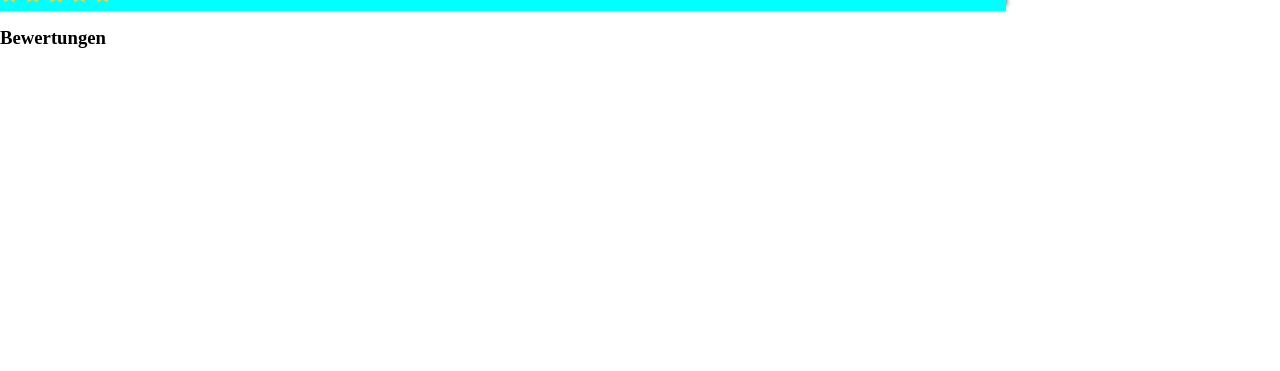
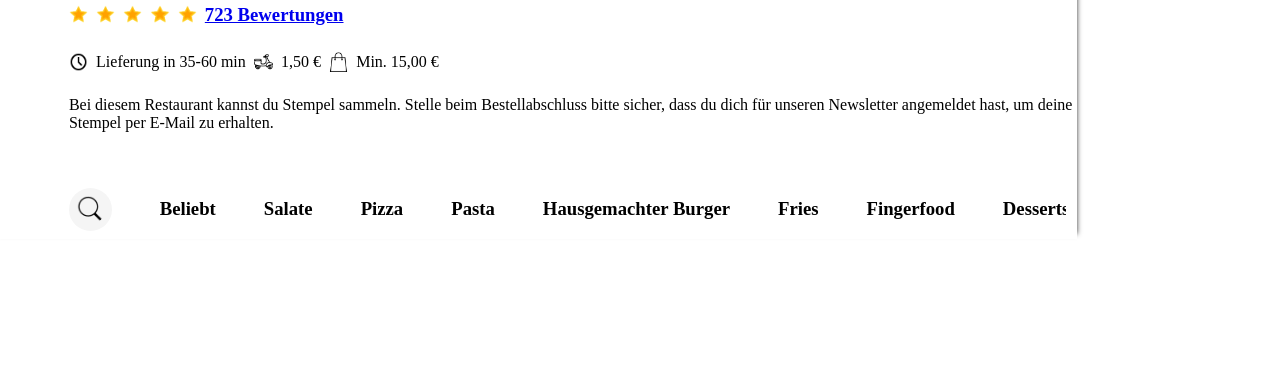
Before and after one commit to ChristianBockshorn/LieferClone24, a plain HTML site: page index.html in a window 1280 px wide. Shown: the part 429-800 px from the top of the page. Drawn offline with Linux system fonts and the light colour scheme.

Commit message:
scrollbar

```diff
--- a/index.html
+++ b/index.html
@@ -5,7 +5,7 @@
     <meta charset="UTF-8">
     <meta http-equiv="X-UA-Compatible" content="IE=edge">
     <meta name="viewport" content="width=device-width, initial-scale=1.0">
-    <title>LieferClone24</title>
+    <title>LieferClone24 - Chris' Kitchen</title>
     <link rel="icon" type="icon" href="icon/food-delivery.png">
 
     <script src="script.js"></script>
@@ -73,7 +73,7 @@
 
                     </div>
                     <div class="info-container-header">
-                        <h2>Chris Kitchen</h2>
+                        <h2>Chris' Kitchen</h2>
                         <div class="info-container-header-icon">
                             <img src="icon/info.png">
                             <img src="icon/like.png">
@@ -85,12 +85,34 @@
                         <img src="icon/star.png">
                         <img src="icon/star.png">
                         <img src="icon/star.png">
-                        <h3>Bewertungen</h3>
 
+                        <h3><a href="#">723 Bewertungen</a></h3>
+                    </div>
+                    <div class="info-container-delivery-details">
+                        <img src="icon/clock.png">Lieferung in 35-60 min
+                        <img src="icon/bike.png">1,50 €
+                        <img src="icon/bag.png">Min. 15,00 €
+                    </div>
+                    <div class="info-container-description">
+                        <p>Bei diesem Restaurant kannst du Stempel sammeln. Stelle beim Bestellabschluss bitte sicher,
+                            dass du dich für unseren Newsletter angemeldet hast, um deine Stempel per E-Mail zu
+                            erhalten.</p>
+                    </div>
+                    <div class="info-container-selection">
+                        <img src="icon/search.png">
+                        <h3><a href="#">Beliebt</a></h3>
+                        <h3><a href="#">Salate</a></h3>
+                        <h3><a href="#">Pizza </a></h3>
+                        <h3><a href="#">Pasta</a></h3>
+                        <h3><a href="#">Hausgemachter Burger</a></h3>
+                        <h3><a href="#">Fries</a></h3>
+                        <h3><a href="#">Fingerfood</a></h3>
+                        <h3><a href="#">Desserts</a></h3>
+                        <h3><a href="#">Soucen</a></h3>
+                        <h3><a href="#">Alkoholfreie Getränke</a></h3>
+                        <img src="icon/arrow-right.png">
 
                     </div>
-                    <div class="info-container-description"></div>
-                    <div class="info-container-selection"></div>
                 </div>
             </section>
             <section></section>
--- a/style.css
+++ b/style.css
@@ -6,9 +6,9 @@ body {
     margin: 0;
 }
 
-.flex-column{
-display: flex;
-flex-direction: column;
+.flex-column {
+    display: flex;
+    flex-direction: column;
 }
 
 
@@ -212,7 +212,7 @@ header {
 
 }
 
-.main-content-left{
+.main-content-left {
     width: 85%;
     display: flex;
     flex-direction: column;
@@ -221,22 +221,21 @@ header {
 }
 
 
-.main-content-left img{
+.main-content-left img {
     width: 100%;
     height: 16rem;
     object-fit: cover;
 }
 
-.main-info-container{
-    background-color: aqua;
-    height: 100px;
+.main-info-container {
+    background-color: white;
     width: 100%;
     position: relative;
     display: flex;
     flex-direction: column;
 }
 
-.info-container-logo{
+.info-container-logo {
     width: 5.2rem;
     height: 5.2rem;
     position: absolute;
@@ -247,6 +246,7 @@ header {
     display: flex;
     align-items: center;
     justify-content: center;
+    border: 1px solid grey;
 }
 
 .info-container-logo img {
@@ -259,31 +259,102 @@ header {
     margin-top: 2rem;
     font-size: 1.5rem;
     margin-left: 5rem;
+    margin-right: 0.5rem;
     display: flex;
     justify-content: space-between;
     align-items: center;
 }
 
-h2{
+h2 {
     margin-block-start: 0;
     margin-block-end: 0;
 }
 
-.info-container-header-icon img{
+.info-container-header-icon img {
     width: 1.8rem;
     height: 1.8rem;
     object-fit: contain;
+    cursor: pointer;
 }
 
-.info-container-review img{
+.info-container-review {
+    display: flex;
+    align-items: center;
+    gap: 0.5rem;
+    margin-left: 5rem;
+
+
+}
+
+.info-container-review img {
     width: 1.2rem;
     height: 1.2rem;
     object-fit: contain;
 }
 
+.info-container-delivery-details{
+    display: flex;
+    align-items: center;
+    gap: 0.5rem;
+    margin-left: 5rem;
+    margin-top: 0.5rem;
 
 
-aside{
+}
+
+.info-container-delivery-details img{
+    width: 1.2rem;
+    height: 1.2rem;
+    object-fit: contain;
+}
+
+.info-container-description{
+    margin-left: 5rem;
+    margin-top: 0.5rem;
+}
+
+.info-container-selection {
+    margin-left: 5rem;
+    margin-top: 2rem;
+    margin-right: 0.7rem;
+    overflow: auto;
+    column-gap: 48px;
+    display: flex;
+    align-items: center;
+    flex:1;
+    white-space: nowrap;
+
+
+
+
+}
+
+.info-container-selection img{
+    width: 1.8rem;
+    height: 1.8rem;
+    object-fit: contain;
+    background-color: whitesmoke;
+    border-radius: 100%;
+    padding: 7px;
+}
+
+.info-container-selection img:hover{
+    background-color: #FF7F01;
+}
+
+.info-container-selection a{
+    text-decoration: none;
+    color: black;
+}
+
+.info-container-selection a:hover{
+    background-color: #FF7F01;
+
+    border-radius: 10px;
+
+}
+
+aside {
     width: 15%;
     padding: 3rem;
     box-shadow: -1px 0px 7px -2px var(--headerImgHover);
@@ -291,4 +362,29 @@ aside{
     justify-content: center;
     position: relative;
 }
+
+
+
+/* Scrollbar */
+::-webkit-scrollbar {
+    width: 8px;
+    background-color: #f5f5f5;
+  }
+
+  /* Track */
+  ::-webkit-scrollbar-track {
+    background: white;
+  }
+
+  /* Handle */
+  ::-webkit-scrollbar-thumb {
+    background-color: #c0c0c0;
+    border-radius: 15px;
+    border: 4px solid #ffffff;
+  }
+
+  /* Handle on hover */
+  ::-webkit-scrollbar-thumb:hover {
+    background-color: #808080;
+  }
 /*-------------------- ⇧ Main ⇧ ----------------------------------------------*/
```
Also changed, not shown: icon/arrow-right.png (added), icon/clock.png (added), icon/search.png (added).
